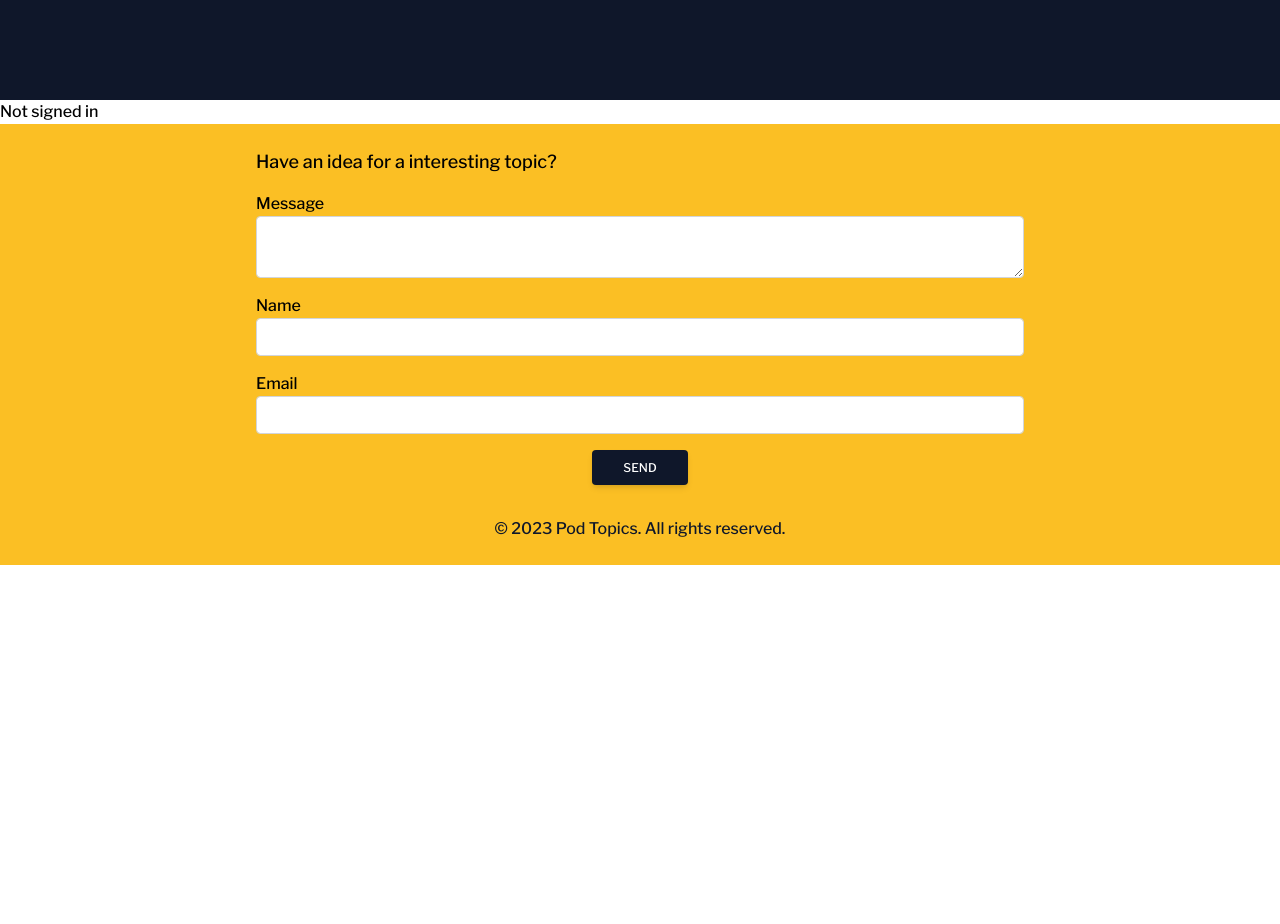
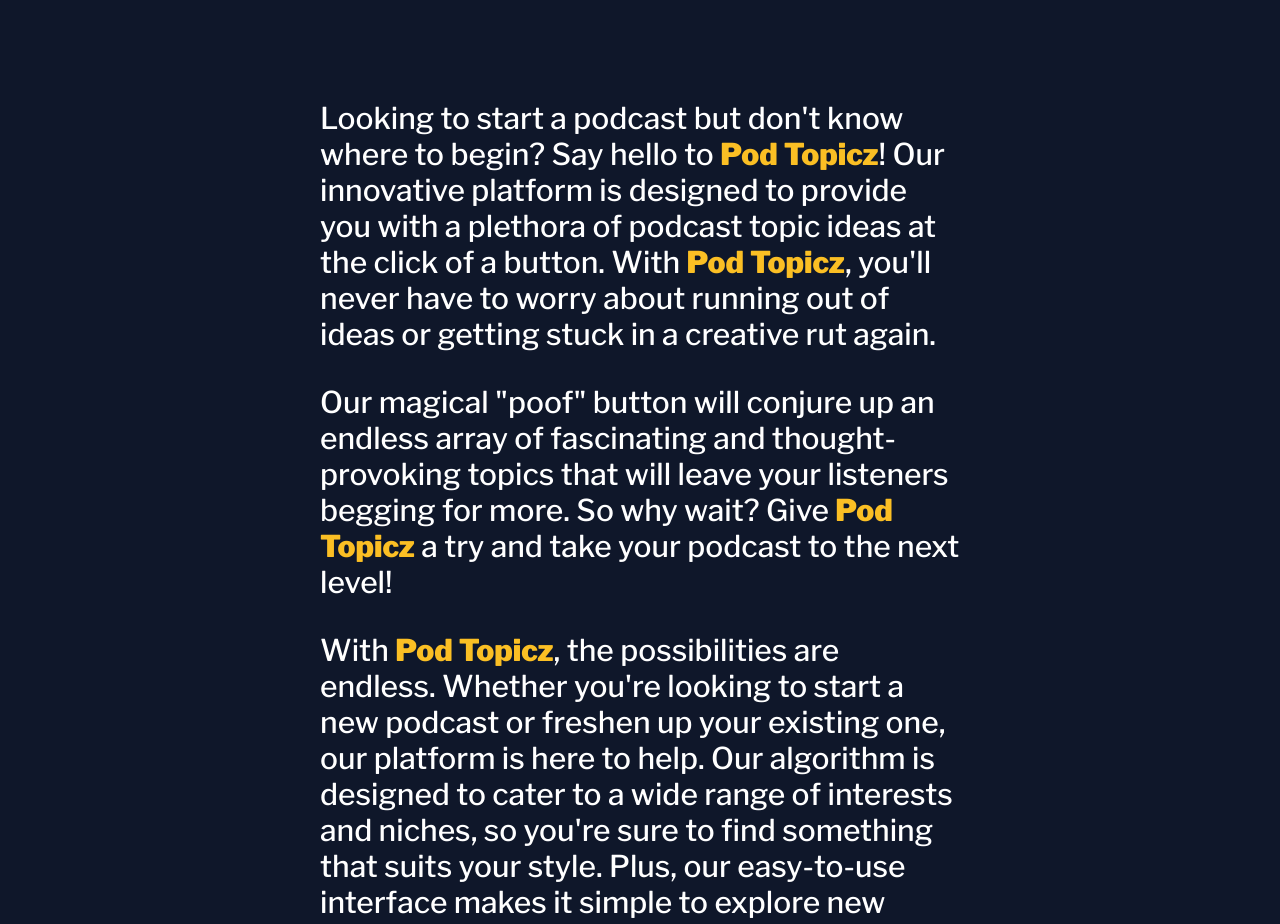
Before and after one commit to rhunter252/Pod-Topics, a React (Vite) app in the folder client/: page / in a window 1280 px wide. Shown: the part 780-1704 px from the top of the page. Before the commit the page ends 1345 px from the top, so only its background shows below. Built offline with nearby package versions, Linux system fonts and the light colour scheme; no server answers.

Commit message:
added info section and authentication

```diff
--- a/client/index.html
+++ b/client/index.html
@@ -5,7 +5,7 @@
   <meta charset="UTF-8" />
   <link rel="icon" type="image/svg+xml" href="/microphone vector.jpg" />
   <meta name="viewport" content="width=device-width, initial-scale=1.0" />
-  <title>Pod Topics</title>
+  <title>Pod Topicz</title>
 </head>
 
 <body>
--- a/client/src/App.jsx
+++ b/client/src/App.jsx
@@ -7,22 +7,22 @@
 import Reddit from "./pages/Reddit";
 import SignIn from "./pages/SignIn";
 import Signup from "./pages/Signup";
-import AuthDetails from "./components/AuthDetails";
 
 function App() {
   return (
     <>
       <BrowserRouter>
-        <div className="flex flex-col h-screen justify-between">
+        <div className="flex flex-col min-h-screen justify-between">
           <Header />
-          <Routes>
-            <Route path="/" element={<Home />}></Route>
-            <Route path="/news" element={<News />}></Route>
-            <Route path="/reddit" element={<Reddit />}></Route>
-            <Route path="/login" element={<SignIn />}></Route>
-            <Route path="/signup" element={<Signup />}></Route>
-          </Routes>
-          <AuthDetails />
+          <main className="">
+            <Routes>
+              <Route path="/" element={<Home />} />
+              <Route path="/news" element={<News />} />
+              <Route path="/reddit" element={<Reddit />} />
+              <Route path="/login" element={<SignIn />} />
+              <Route path="/signup" element={<Signup />} />
+            </Routes>
+          </main>
           <Footer />
         </div>
       </BrowserRouter>
--- a/client/src/components/AuthDetails.jsx
+++ b/client/src/components/AuthDetails.jsx
@@ -1,5 +1,6 @@
 import { onAuthStateChanged, signOut } from "firebase/auth";
 import { useEffect, useState } from "react";
+import { Link } from "react-router-dom";
 import { auth } from "../firebase";
 
 const AuthDetails = () => {
@@ -22,6 +23,7 @@
   const userSignOut = () => {
     signOut(auth)
       .then(() => {
+        setAuthUser(null);
         console.log("sign out successful");
       })
       .catch((error) => console.log(error));
@@ -31,11 +33,22 @@
     <div>
       {authUser ? (
         <>
-          <p>{`Signed in as ${authUser}`}</p>
-          <button onClick={userSignOut}>Sign out</button>
+          <p className="block mt-4 lg:inline-block lg:mt-0 text-amber-400  hover:text-white mr-4">{`Signed in as ${authUser.email}`}</p>
+          <button
+            className="block mt-4 lg:inline-block lg:mt-0 bg-amber-400 text-slate-900  hover:text-white text-center font-bold rounded-lg mr-4 px-2"
+            onClick={userSignOut}
+          >
+            Sign out
+          </button>
         </>
       ) : (
-        <p>Not signed in</p>
+        <Link
+          className="block mt-4 lg:inline-block lg:mt-0 bg-amber-400 text-slate-900  hover:text-white text-center font-bold rounded-lg mr-4 px-2"
+          to="/login"
+          onClick={() => setIsMenuOpen(!isMenuOpen)}
+        >
+          Login
+        </Link>
       )}
     </div>
   );
--- a/client/src/components/Footer.jsx
+++ b/client/src/components/Footer.jsx
@@ -115,7 +115,7 @@
         </form>
       </div>
       <div className="text-center text-slate-900 mt-4">
-        &copy; {new Date().getFullYear()} Pod Topics. All rights reserved.
+        &copy; {new Date().getFullYear()} Pod Topicz. All rights reserved.
       </div>
     </footer>
   );
--- a/client/src/components/Header.jsx
+++ b/client/src/components/Header.jsx
@@ -1,9 +1,14 @@
 import { useState } from "react";
 import { Link } from "react-router-dom";
 import { FaMicrophoneAlt } from "react-icons/fa";
+import { auth } from "../firebase";
+import AuthDetails from "./AuthDetails";
 
 const Header = () => {
   const [isMenuOpen, setIsMenuOpen] = useState(false);
+  const user = auth.currentUser;
+
+  const isLoggedIn = !!auth.user;
 
   return (
     <nav className="flex items-center justify-between flex-wrap bg-slate-900 p-6">
@@ -53,6 +58,7 @@
             >
               AskReddit
             </Link>
+            {isLoggedIn ? (
               <Link
                 className="block mt-4 lg:inline-block lg:mt-0 bg-amber-400 text-slate-900  hover:text-white text-center font-bold rounded-lg mr-4 px-2"
                 to="/login"
@@ -60,6 +66,9 @@
               >
                 Login
               </Link>
+            ) : (
+              <AuthDetails />
+            )}
           </div>
         </div>
       </div>
--- a/client/src/components/Home.jsx
+++ b/client/src/components/Home.jsx
@@ -21,7 +21,7 @@
   };
 
   return (
-    <div className="bg-slate-900 h-screen">
+    <div className="bg-slate-900 min-h-screen">
       <div className="container mx-auto grid h-screen place-items-center">
         <h2 className="text-4xl lg:text-4xl px-4 text-center  text-white leading-normal">
           {getTopic}
@@ -42,6 +42,7 @@
         </div>
         <BsChevronDoubleDown className="animate-bounce text-amber-400 text-3xl mb-4" />
       </div>
+      <Info />
     </div>
   );
 };
--- a/client/src/components/Info.jsx
+++ b/client/src/components/Info.jsx
@@ -2,30 +2,39 @@
 
 const Info = () => {
   return (
-    <div className="bg-slate-900 ">
-      <div className="text-amber-400 max-w-3xl sm:max-w-xl mx-auto">
-        <h3 className="text-4xl text-white">What is this?</h3>
-        <p className="mb-4 text-2xl">
-          Pod Topics spits out ideas for creative podcast topics. Want to spice
-          up your podcast? Tap 🪄 the magic button and – poof! ✨ – you've got a
-          topic.
+    <div className="bg-slate-900 pb-2">
+      <div className="mx-auto w-4/5 lg:w-1/2 leading-8 mb-24">
+        <p className="text-white text-3xl whitespace-normal">
+          Looking to start a podcast but don't know where to begin? Say hello to{" "}
+          <span className="text-amber-400 font-bold">Pod Topicz</span>! Our
+          innovative platform is designed to provide you with a plethora of
+          podcast topic ideas at the click of a button. With{" "}
+          <span className="text-amber-400 font-bold">Pod Topicz</span>, you'll
+          never have to worry about running out of ideas or getting stuck in a
+          creative rut again.
         </p>
-        <h3 className="text-4xl text-white">Ok, but why?</h3>
-        <p className="mb-4 text-2xl">
-          Yeah, kinda niche, right? When I first started my design career, my
-          biggest hurdle was deciding what to design. I wanted to create this
-          little generator as a way for fellow designers to quickly find some
-          inspiration and just do the damn thing.
+        <br />
+        <p className="text-white text-3xl whitespace-normal">
+          Our magical "poof" button will conjure up an endless array of
+          fascinating and thought-provoking topics that will leave your
+          listeners begging for more. So why wait? Give{" "}
+          <span className="text-amber-400 font-bold">Pod Topicz</span> a try and
+          take your podcast to the next level!
         </p>
-        <h3 className="text-4xl text-white">Wait - who are you?</h3>
-        <p className="mb-24 text-2xl">
-          I built the original Briefz.biz in 2016 on Github Pages, and didn't
-          think much of it after I put it out into the world. Little did I know,
-          years later, it would be featured in blog posts, tweets, and TikToks.
-          It's been incredible to see people create work based on these briefs.
-          I finally decided to move Briefz over to Webflow, where it's easier
-          for me to maintain and add new briefs and features. So stay tuned,
-          more to come!
+        <br />
+        <p className="text-white text-3xl whitespace-normal mb-4">
+          With <span className="text-amber-400 font-bold">Pod Topicz</span>, the
+          possibilities are endless. Whether you're looking to start a new
+          podcast or freshen up your existing one, our platform is here to help.
+          Our algorithm is designed to cater to a wide range of interests and
+          niches, so you're sure to find something that suits your style. Plus,
+          our easy-to-use interface makes it simple to explore new topics and
+          get inspired. With{" "}
+          <span className="text-amber-400 font-bold">Pod Topicz</span> by your
+          side, you'll have the tools you need to create engaging content that
+          will keep your listeners coming back for more. So what are you waiting
+          for? Sign up today and unlock the full potential of your podcasting
+          journey!
         </p>
       </div>
     </div>
--- a/client/src/pages/SignIn.jsx
+++ b/client/src/pages/SignIn.jsx
@@ -15,7 +15,7 @@
     signInWithEmailAndPassword(auth, email, password)
       .then((userCredential) => {
         console.log(userCredential);
-        navigate.push("/"); // Redirect the user to the home page
+        navigate("/"); // Redirect the user to the home page
       })
       .catch((error) => {
         console.log(error);
--- a/client/src/pages/Signup.jsx
+++ b/client/src/pages/Signup.jsx
@@ -18,7 +18,7 @@
         .then((userCredential) => {
           setErrorMessage("Thank you for signing up");
           console.log(userCredential);
-          navigate.push("/");
+          navigate("/");
         })
         .catch((error) => {
           console.log(error);
```
Lines whose indentation alone changed are shown as unchanged.
